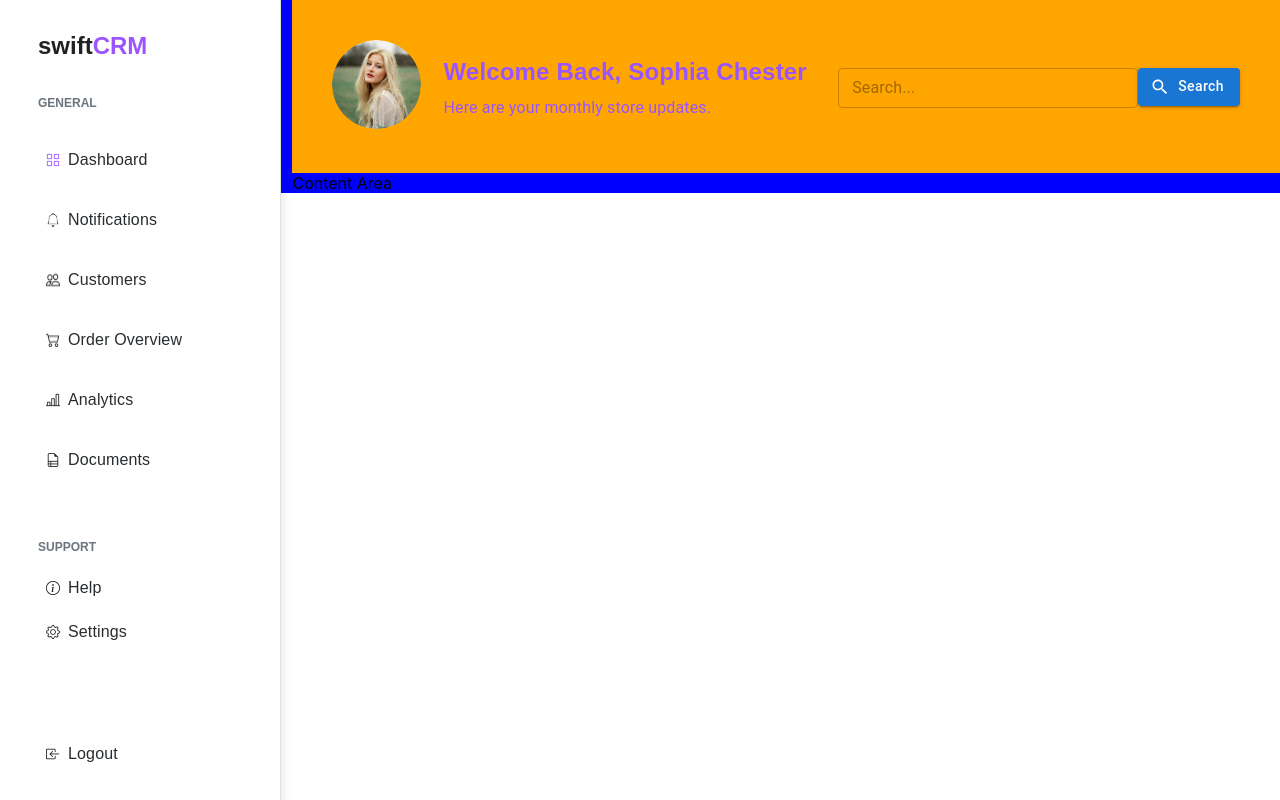
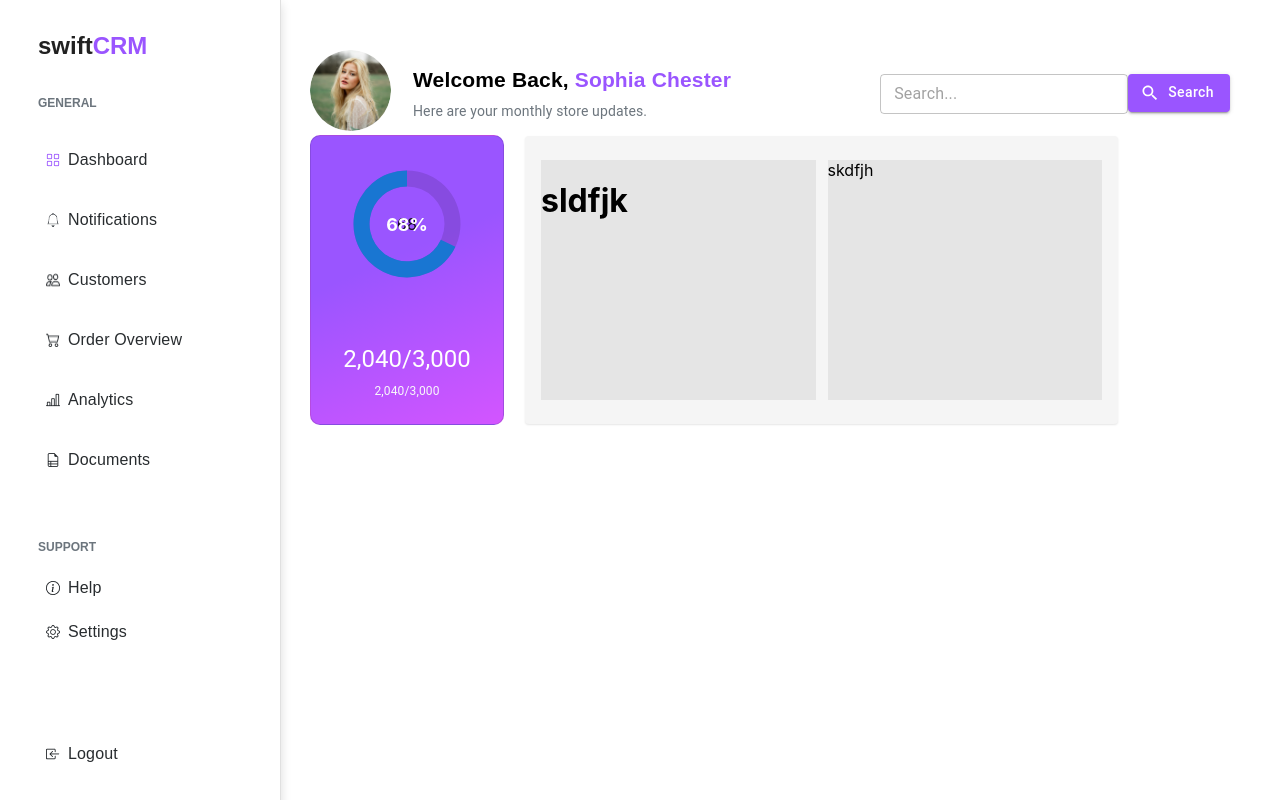
Before and after one commit to UsmanSagheer-dev/swiftfigma, a React (Create React App) app: page / in a window 1280 px wide. Built offline with nearby package versions, Linux system fonts and the light colour scheme.

Commit message:
feat:working on the dashboard card

```diff
--- a/package.json
+++ b/package.json
@@ -7,10 +7,12 @@
     "@emotion/styled": "^11.13.0",
     "@mui/icons-material": "^6.1.1",
     "@mui/material": "^6.1.1",
+    "@mui/x-charts": "^7.18.0",
     "@testing-library/jest-dom": "^5.17.0",
     "@testing-library/react": "^13.4.0",
     "@testing-library/user-event": "^13.5.0",
     "react": "^18.3.1",
+    "react-circular-progressbar": "^2.1.0",
     "react-dom": "^18.3.1",
     "react-scripts": "5.0.1",
     "web-vitals": "^2.1.4"
--- a/src/App.js
+++ b/src/App.js
@@ -5,7 +5,7 @@ import Dashboard from './component/pages/dashboard/Dashboard';
 
 function App() {
   return (
- <Box>
+ <Box >
   <Dashboard/>
  </Box>
   );
--- a/src/component/constant/Constant.jsx
+++ b/src/component/constant/Constant.jsx
@@ -4,13 +4,13 @@ const FONTS = {
 };
 
 const COLOR = {
-  PRIMARY: '#9A55FF',
+  PRIMARY: '#6C757D',
   SECONDARY: '#34A853',
   TERTIARY: '#FBBC05',
   FOURTHARY: '#EA4335',
   ACCENT: '#3F51B5',
   BACKGROUND: '#F5F5F5',
-  TEXT: '#9A55FF', // This will be applied to your text
+  TEXT: '#9A55FF',
   ERROR: '#FF0000',
   WARNING: '#FFA726',
   SUCCESS: '#4CAF50',
--- a/src/component/dashboardHeader/Header.jsx
+++ b/src/component/dashboardHeader/Header.jsx
@@ -28,7 +28,9 @@ function Header() {
             </Typography>
           </Box>
         </Box>
-        <Box>
+
+        {/* Responsive Search Input */}
+        <Box sx={{ display: { xs: 'none', md: 'block' } }}> {/* Hide on small screens */}
           <SearchInput />
         </Box>
       </Box>
@@ -40,12 +42,11 @@ export default Header;
 
 const Style = {
   header: {
-    width: "100%",
+    width: { xs: '100%', md: '815px', lg: '100%' }, // Set width to 815px for tablets
     height: "auto",
-    backgroundColor: "orange",
-    display: "flex",
-    alignItems: "center",
-    padding: "40px",
+    backgroundColor: "white",
+    flexWrap: 'wrap',
+   marginRight: "50px",
   },
   infoContainer: {
     width: "100%",
@@ -58,19 +59,17 @@ const Style = {
     display: "flex",
     justifyContent: "center",
     alignItems: "center",
-    gap: "22px",
+    gap: { xs: "10px", md: "22px" },
   },
   infor: {
     cursor: "pointer",
     "& img": {
-      width: "89px",
-      height: "89px",
+      width: { xs: "61px", lg: "81px" }, // 61px for small screens (xs), 81px for large screens (lg)
+      height: { xs: "61px", lg: "81px" }, // Set corresponding height for consistency
       borderRadius: "50%",
     },
-    "&:hover": {
-      backgroundColor: "#f1f1f1",
-    },
   },
+
   textContainer: {
     display: "flex",
     flexDirection: "column",
@@ -78,17 +77,22 @@ const Style = {
   },
   heading: {
     fontFamily: FONTS.ALBERT,
-    fontSize: "24px",
+    fontSize: { xs: "16px", md: "24px", lg: "21px" }, // Font size adjusts for different breakpoints
     fontWeight: "700",
-    color: COLOR.TEXT, // Use color from constants
+    "@media (min-width: 1200px)": { // Adjust font size for 1200px screen width
+      fontSize: "21px",
+    },
   },
   name: {
     color: COLOR.TEXT,
     fontWeight: "bold",
   },
   subheading: {
-    fontSize: "16px",
-    color: COLOR.TEXT,
+    fontSize: { xs: "14px", md: "16px", lg: "14px" }, // Font size adjusts for different breakpoints
+    color: COLOR.PRIMARY,
     marginTop: "5px",
+    "@media (min-width: 1200px)": { // Adjust subheading size for 1200px screen width
+      fontSize: "14px",
+    },
   },
 };
--- /dev/null
+++ b/src/component/incomeCard/IncomeCard.jsx
@@ -0,0 +1,43 @@
+import { Box } from '@mui/material'
+
+
+export default function IncomeCard() {
+  return (
+   <Box sx={Styles.container}>
+<Box sx={Styles.first}>
+<h1>sldfjk</h1>
+</Box>
+<Box sx={Styles.second}>
+    skdfjh
+</Box>
+
+   </Box>
+  )
+}
+const Styles={
+    container:{
+        width:"561px",
+        height:"240px",
+        display:'flex',
+        justifyContent:'space-between',
+        alignItems:'center',
+        padding:'24px 16px',
+        backgroundColor:'#f5f5f5',
+        borderRadius:'4px',
+        boxShadow:'0px 1px 2px rgba(0, 0, 0, 0.1)',
+        cursor:'pointer',
+        transition:'background-color 0.3s ease-in-out',
+        gap:'12px'
+
+    },
+    first:{
+        width:"50%",
+        backgroundColor:'#e5e5e5',
+        height:"100%"
+    },
+    second:{
+        width:"50%",
+        backgroundColor:'#e5e5e5',
+        height:"100%"
+    }
+}
--- a/src/component/pages/dashboard/Dashboard.jsx
+++ b/src/component/pages/dashboard/Dashboard.jsx
@@ -3,14 +3,15 @@ import React from "react";
 import PersistentDrawerLeft from "../../sidebar/Sidebar";
 import { useTheme } from "@mui/material/styles";
 import Header from "../../dashboardHeader/Header";
+import OutlinedCard from "../../targetcard/TargetCard";
+import IncomeCard from "../../incomeCard/IncomeCard";
 
 function Dashboard() {
   const theme = useTheme();
-  const isBelow869px = useMediaQuery("(max-width:869px)");
+  const isBelow869px = useMediaQuery("(max-width:900px)");
 
   return (
     <>
-      <Box sx={DashboardStyles.mainContainer}>
       <Box
         sx={{
           ...DashboardStyles.wrapper,
@@ -22,26 +23,33 @@ function Dashboard() {
           sx={{
             ...DashboardStyles.sidebar,
             width: isBelow869px ? "100%" : "280px",
-              display: isBelow869px ? "block" : "flex", // Ensures the sidebar shows properly below 869px
+            display: isBelow869px ? "block" : "flex",
+            position: isBelow869px ? "relative" : "fixed",
           }}
         >
           <PersistentDrawerLeft />
         </Box>
 
-          {/* Content Area */}
         <Box
           sx={{
             ...DashboardStyles.contentArea,
-              width: isBelow869px ? "100%" : "82%",
-              marginTop: isBelow869px ? 0 : "0", // Ensure content does not move down before sidebar is shown
+            width: isBelow869px ? "100%" : "calc(100% - 280px)", // Full width on smaller screens, minus sidebar width on larger screens
+            marginLeft: isBelow869px ? "0" : "310px", // Avoid content going behind the sidebar
           }}
         >
           <Box sx={DashboardStyles.content}>
             <Header />
           </Box>
+          <Box >
+            <Box  sx={DashboardStyles.cardsetting}>
               <Box>
-              <Box>Content Area</Box>
+                <OutlinedCard/>
               </Box>
+              <Box>
+                <IncomeCard/>
+              </Box>
+            </Box>
+            <Box></Box>
           </Box>
         </Box>
       </Box>
@@ -52,33 +60,31 @@ function Dashboard() {
 export default Dashboard;
 
 export const DashboardStyles = {
-  mainContainer: {
-    width: "100%",
-    height: "auto",
-    backgroundColor: "blue",
-    margingTop: "100px",
-  },
   wrapper: {
     display: "flex",
     width: "100%",
-    height: "auto",
     gap: "29px",
   },
   sidebar: {
-
-    height: "100%",
+    backgroundColor: "blue",
+    height: { xs: "auto", md: "100vh" },
   },
   contentArea: {
     display: "flex",
     flexDirection: "column",
     justifyContent: "start",
+    marginTop: "50px",
     height: "auto",
-
+    overFlow: "scroll",
   },
   content: {
     display: "flex",
-    justifyContent: "center",
-    alignItems: "center",
+
     height: "100%",
   },
+  cardsetting:{
+display:'flex',
+alignItems: 'center',
+gap:'21px'
+  }
 };
--- /dev/null
+++ b/src/component/profitCard/ProfitCard.jsx
@@ -0,0 +1 @@
+rfce
--- a/src/component/searchinput/searchinput.jsx
+++ b/src/component/searchinput/searchinput.jsx
@@ -1,6 +1,7 @@
 import React from "react";
 import { Box, TextField, Button } from "@mui/material";
 import SearchIcon from "@mui/icons-material/Search";
+import { COLOR } from '../constant/Constant';
 
 function SearchInput() {
   return (
@@ -16,7 +17,6 @@ function SearchInput() {
       {/* Search Button */}
       <Button
         variant="contained"
-        color="primary"
         sx={styles.searchButton}
         startIcon={<SearchIcon />}
       >
@@ -32,14 +32,14 @@ const styles = {
   searchContainer: {
     display: "flex",
     alignItems: "center",
-
   },
   searchInput: {
-    width: "300px",
+    width: { xs: "300px", md: "auto" }, // 300px for small screens, auto for md and larger
     height: "38px",
   },
   searchButton: {
-    height: "38px", // Adjust height to match input
-    textTransform: "none", // Ensures 'Search' text is not all uppercase
+    height: "38px",
+    backgroundColor: COLOR.TEXT,
+    textTransform: "none",
   },
 };
--- /dev/null
+++ b/src/component/targetcard/TargetCard.jsx
@@ -0,0 +1,104 @@
+import * as React from "react";
+import Box from "@mui/material/Box";
+import Card from "@mui/material/Card";
+import { Gauge } from '@mui/x-charts/Gauge';
+import Typography from "@mui/material/Typography";
+
+// Card Styles with Background Gradient
+const cardStyles = {
+  display: "flex",
+  flexDirection: "column",
+  alignItems: "center",
+  gap: "15px",
+  textAlign: "center",
+  background: "linear-gradient(336.19deg, #D355FF 0%, #9A55FF 57.79%)",
+  padding: "24px 16px",
+  width: "160px",
+  height: "240px",
+  borderRadius: "10px",
+  "@media (max-width: 600px)": {
+    flexDirection: "row",
+    width: "100%",
+    height: "auto",
+    justifyContent: "space-between",
+    gap: "25px",
+    margin: "5px",
+  },
+};
+
+export default function OutlinedCard() {
+  return (
+    <Box
+      sx={{
+        display: "flex",
+        width: "100%", // Ensures full width on small screens
+      }}
+    >
+      <Card variant="outlined" sx={cardStyles}>
+        {/* Gauge Chart */}
+        <div
+          style={{
+            width: 150,
+            height: 150,
+            marginBottom: "20px",
+            position: "relative",
+            display: "flex",
+            justifyContent: "center",
+            alignItems: "center",
+            color: "transparent",
+
+          }}
+        >
+  <Gauge
+  value={68}
+  startAngle={0}
+  endAngle={-360}
+  innerRadius="70%"
+  strokeWidth="5"
+  outerRadius="100%"
+  disableAxisListener="true"
+ sx={{
+
+ }}
+/>
+
+
+          {/* Percentage Text Overlay */}
+          <div
+            style={{
+              position: "absolute",
+              display: "flex",
+              justifyContent: "center",
+              alignItems: "center",
+              top: "50%",
+              left: "50%",
+              transform: "translate(-50%, -50%)",
+              fontSize: "18px",
+              fontWeight: "bold",
+              color: "white",
+            }}
+          >
+            68%
+          </div>
+        </div>
+
+        <Box sx={{ display: "flex", flexDirection: "column", gap: "8px" }}>
+          <Typography
+            variant="h5"
+            component="div"
+            sx={{ marginTop: "20px", color: "white", fontSize: "24px" }}
+          >
+            2,040/3,000
+          </Typography>
+          <Typography
+            variant="body2"
+            component="div"
+            sx={{ color: "#F8F9FA", fontSize: "12px" }}
+          >
+            2,040/3,000
+          </Typography>
+        </Box>
+      </Card>
+    </Box>
+  );
+}
```
Also changed, not shown: 1 other file (tests, documents, lock files or other folders). Lines whose indentation alone changed are shown as unchanged.
